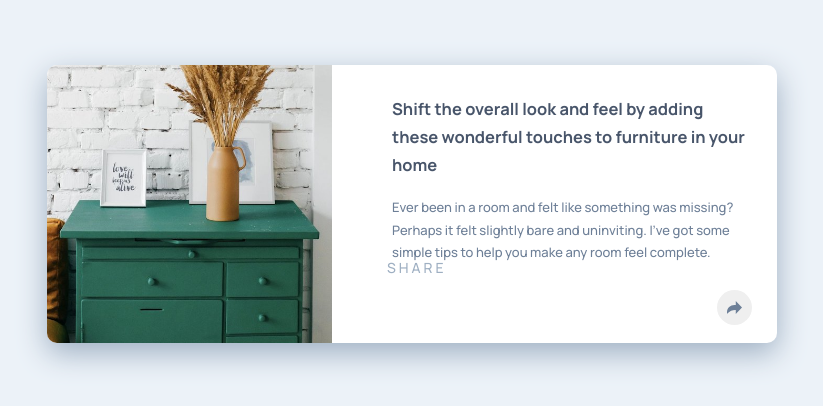
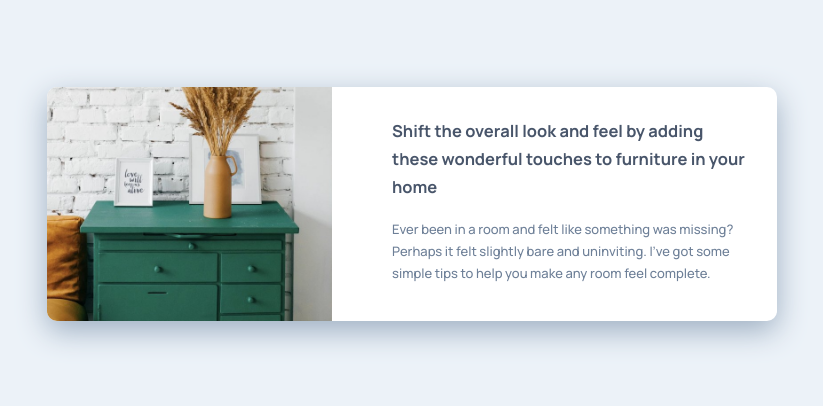
Before and after one commit to Semandr/article-preview-component, a plain HTML site: page index.html in a window 1280 px wide. Shown: the part 196-602 px from the top of the page, without its empty margins (228-1051 px from the left). Drawn offline with Linux system fonts and the light colour scheme.

Commit message:
begin to refactoring code

```diff
--- a/index.html
+++ b/index.html
@@ -21,14 +21,14 @@
   <body>
     <div class="container">
       <main class="card">
-        <div class="imgBx">
+        <section class="imgBx">
           <img
             class="imgBx__item"
             src="./images/drawers.jpg"
             alt="photo of wall"
           />
-        </div>
-        <div class="card__content">
+        </section>
+        <section class="card__content">
           <h1 class="title title__primary">
             Shift the overall look and feel by adding these wonderful touches to
             furniture in your home
@@ -40,59 +40,8 @@
               help you make any room feel complete.
             </p>
           </article>
-        </div>
-        <article class="authorBx">
-          <div class="authorBx__info visually-hidden">
-            <img
-              class="authorBx__photo"
-              src="./images/avatar-michelle.jpg"
-              alt="Michelle"
-            />
-            <div class="authorBx__publication">
-              <p class="text text__author-name">Michelle Appleton</p>
-              <p class="text text__publication-date">28 Jun 2020</p>
-            </div>
-          </div>
-          <div class="shareBx">
-            <h2 class="title title__secondary">share</h2>
-            <ul class="shareBx__list">
-              <li class="shareBx__item">
-                <a
-                  href="https://www.facebook.com/index.php"
-                  class="btn btn__social"
-                  ><img
-                    class="icon icon__fb"
-                    src="./images/icon-facebook.svg"
-                    alt="facebook icon"
-                  />
-                </a>
-              </li>
-              <li class="shareBx__item">
-                <a href="" class="btn btn__social"
-                  ><img
-                    class="icon icon__tw"
-                    src="./images/icon-twitter.svg"
-                    alt="twitter icon"
-                /></a>
-              </li>
-              <li class="shareBx__item">
-                <a href="" class="btn btn__social"
-                  ><img
-                    class="icon icon__pn"
-                    src="./images/icon-pinterest.svg"
-                    alt="pinterest icon"
-                /></a>
-              </li>
-            </ul>
-          </div>
-          <button class="btn btn__share">
-            <img
-              class="icon icon__arrow"
-              src="./images/icon-share.svg"
-              alt="share button"
-            />
-          </button>
-        </article>
+        </section>
+        <form class="form"></form>
       </main>
     </div>
   </body>
--- a/sass/components/_button.scss
+++ b/sass/components/_button.scss
@@ -2,36 +2,4 @@
   display: inline-block;
   cursor: pointer;
   transition: all 0.4s ease;
-  &__share {
-    border: none;
-    border-radius: 50%;
-    width: 3.5rem;
-    height: 3.5rem;
-
-    display: flex;
-    align-items: center;
-    justify-content: center;
-
-    position: relative;
-
-    z-index: 10;
-  }
-  &__social {
-    &:hover {
-      background-color: beige;
-    }
-  }
 }
-.icon {
-  &__arrow {
-  }
-
-  &__fb {
-  }
-
-  &__tw {
-  }
-
-  &__pn {
-  }
-}
--- a/sass/layout/_card.scss
+++ b/sass/layout/_card.scss
@@ -24,30 +24,6 @@
   grid-area: img;
 }
 
-.authorBx {
-  height: 6rem;
-
-  display: flex;
-  align-items: center;
-  justify-content: space-between;
-
-  grid-area: author;
-
-  position: relative;
-
-  padding: 0 2.5rem 1rem;
-
-  &__photo {
-    max-height: 3.5rem;
-    border-radius: 50%;
-  }
-  &__info {
-    display: flex;
-    align-items: center;
-    gap: 1.5rem;
-  }
-}
-
 @media screen and(max-width: 50rem) {
   .card {
     max-height: 52rem;
@@ -55,27 +31,7 @@
     grid-template-areas:
       'img'
       'content'
-      'author';
-  }
-  .imgBx {
-    max-height: 20rem;
-  }
-  .shareBx {
-    display: flex;
-    align-items: center;
-    gap: 1.5rem;
-    width: 100%;
-    height: 100%;
-
-    &__list {
-      display: flex;
-      align-items: center;
-      gap: 1.5rem;
-    }
-  }
-  .authorBx {
-    // dev
-    background-color: var(--clr-very-dark-grayish-blue);
+      'form';
   }
 }
 @media screen and(min-width: 50.01rem) {
@@ -85,7 +41,7 @@
     grid-template-columns: 28.5rem 1fr;
     grid-template-areas:
       'img content'
-      'img author';
+      'img form';
 
     row-gap: 2rem;
   }
--- a/sass/main.scss
+++ b/sass/main.scss
@@ -10,4 +10,4 @@
 @import 'layout/card';
 
 //  Components
-@import 'components/button';
+@import 'components/button', 'components/form';
```
Also changed, not shown: css/main.min.css, sass/components/_form.scss (added), 1 other file.
